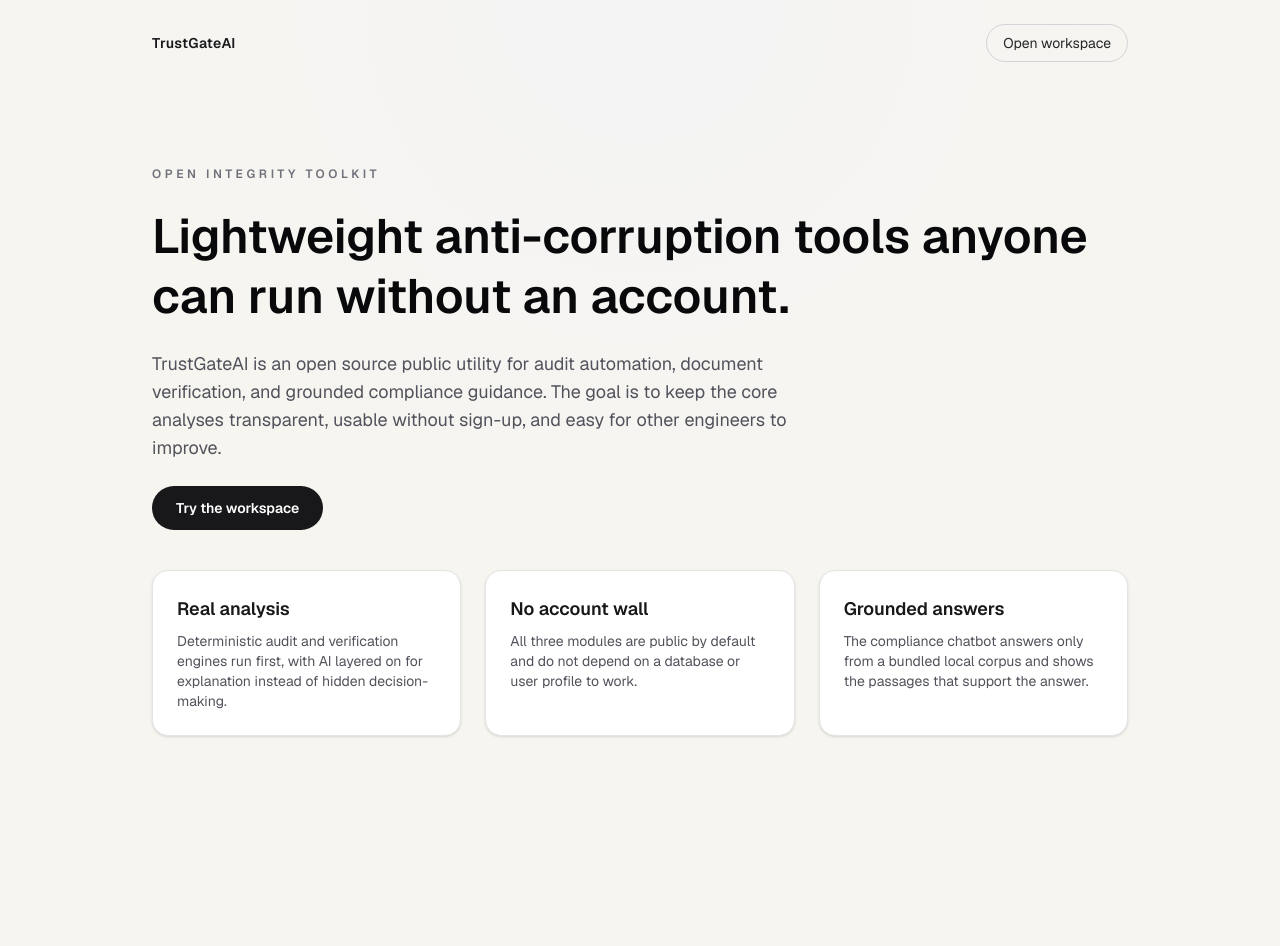
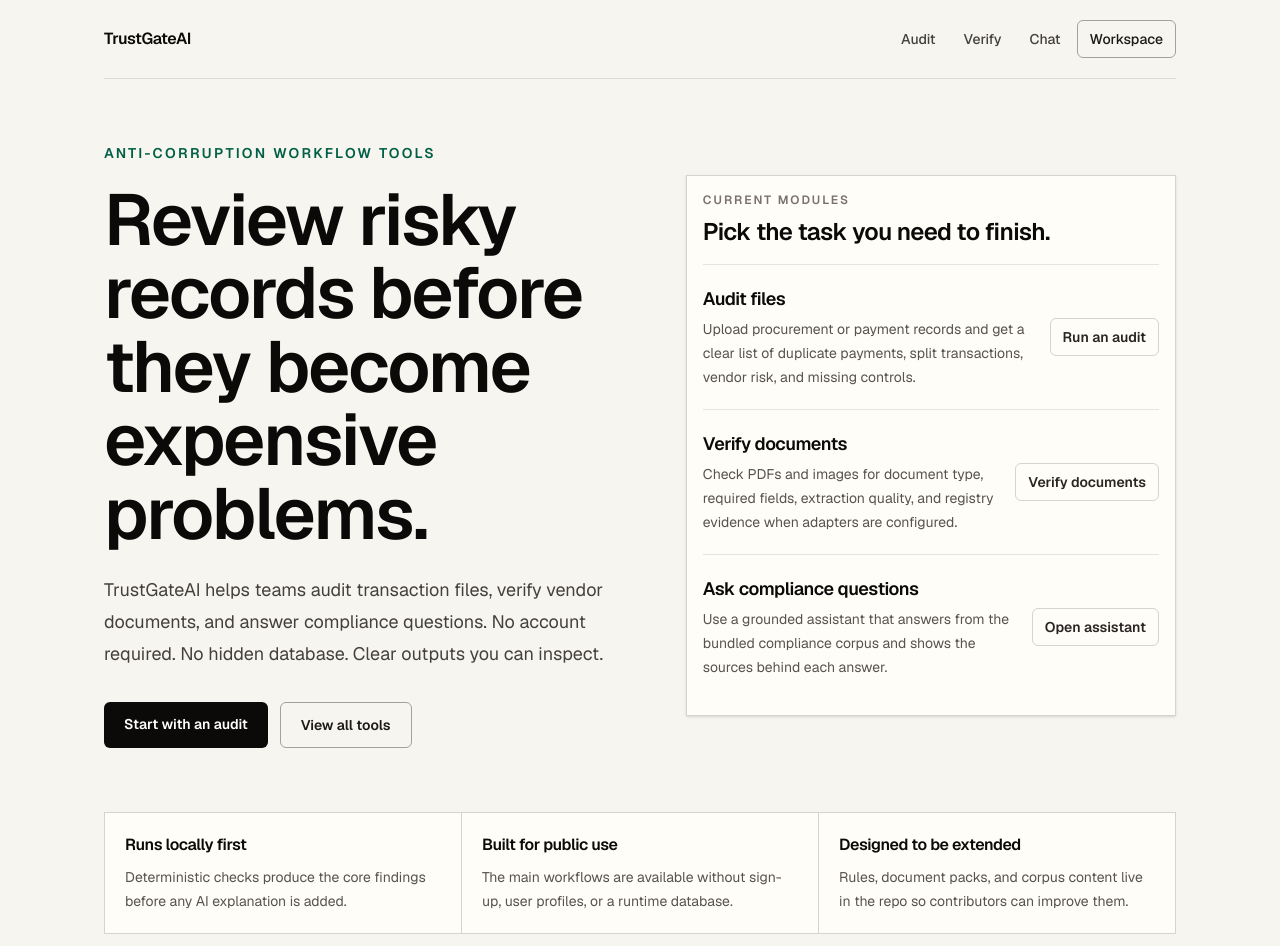
Before and after one commit to stmarkadebayo/TrustGateAI, a Next.js app: page / in a window 1280 px wide. Shown: the top 946 px of the page. Before the commit the page ends 816 px from the top, so only its background shows below. Built offline with nearby package versions, Linux system fonts and the light colour scheme.

Commit message:
Reframe homepage around review workflows

```diff
--- a/src/app/page.tsx
+++ b/src/app/page.tsx
@@ -1,71 +1,128 @@
 import Link from "next/link";
+
+const modules = [
+  {
+    title: "Audit files",
+    body: "Upload procurement or payment records and get a clear list of duplicate payments, split transactions, vendor risk, and missing controls.",
+    href: "/audit",
+    action: "Run an audit",
+  },
+  {
+    title: "Verify documents",
+    body: "Check PDFs and images for document type, required fields, extraction quality, and registry evidence when adapters are configured.",
+    href: "/verify",
+    action: "Verify documents",
+  },
+  {
+    title: "Ask compliance questions",
+    body: "Use a grounded assistant that answers from the bundled compliance corpus and shows the sources behind each answer.",
+    href: "/chat",
+    action: "Open assistant",
+  },
+];
 
 export default function Home() {
   return (
-    <div className="min-h-screen bg-[radial-gradient(circle_at_top,#f4f4f5,transparent_60%)]">
-      <header className="mx-auto flex w-full max-w-5xl items-center justify-between px-6 py-6">
-        <div className="text-sm font-semibold tracking-wide text-zinc-900">
+    <main className="min-h-screen bg-[#f7f5ef] text-stone-950">
+      <div className="mx-auto flex min-h-screen w-full max-w-6xl flex-col px-5 py-5 sm:px-8 lg:px-10">
+        <header className="flex items-center justify-between border-b border-stone-300/80 pb-5">
+          <Link href="/" className="text-base font-semibold tracking-tight">
             TrustGateAI
-        </div>
-        <div className="flex items-center gap-3 text-sm">
+          </Link>
+          <nav className="flex items-center gap-1 text-sm font-medium text-stone-700">
+            <Link href="/audit" className="hidden px-3 py-2 hover:text-stone-950 sm:block">
+              Audit
+            </Link>
+            <Link href="/verify" className="hidden px-3 py-2 hover:text-stone-950 sm:block">
+              Verify
+            </Link>
+            <Link href="/chat" className="hidden px-3 py-2 hover:text-stone-950 sm:block">
+              Chat
+            </Link>
             <Link
               href="/dashboard"
-            className="rounded-full border border-zinc-300 px-4 py-2 text-zinc-800 hover:border-zinc-400"
+              className="rounded-md border border-stone-400 px-3 py-2 text-stone-900 hover:border-stone-700"
             >
-            Open workspace
+              Workspace
             </Link>
-        </div>
+          </nav>
         </header>
 
-      <main className="mx-auto flex w-full max-w-5xl flex-col gap-10 px-6 py-20">
-        <div className="flex flex-col gap-6">
-          <p className="text-xs font-semibold uppercase tracking-[0.3em] text-zinc-500">
-            Open Integrity Toolkit
+        <section className="grid flex-1 gap-10 py-12 lg:grid-cols-[1.05fr_0.95fr] lg:items-center lg:py-16">
+          <div className="max-w-3xl">
+            <p className="text-sm font-semibold uppercase tracking-[0.16em] text-emerald-800">
+              Anti-corruption workflow tools
             </p>
-          <h1 className="text-4xl font-semibold leading-tight text-zinc-950 sm:text-5xl">
-            Lightweight anti-corruption tools anyone can run without an account.
+            <h1 className="mt-5 max-w-4xl text-5xl font-semibold leading-[1.02] tracking-tight text-stone-950 sm:text-6xl lg:text-7xl">
+              Review risky records before they become expensive problems.
             </h1>
-          <p className="max-w-2xl text-lg text-zinc-600">
-            TrustGateAI is an open source public utility for audit automation,
-            document verification, and grounded compliance guidance. The goal is
-            to keep the core analyses transparent, usable without sign-up, and
-            easy for other engineers to improve.
+            <p className="mt-6 max-w-2xl text-lg leading-8 text-stone-700">
+              TrustGateAI helps teams audit transaction files, verify vendor
+              documents, and answer compliance questions. No account required.
+              No hidden database. Clear outputs you can inspect.
             </p>
-          <div className="flex flex-wrap gap-3">
+            <div className="mt-8 flex flex-wrap gap-3">
+              <Link
+                href="/audit"
+                className="rounded-md bg-stone-950 px-5 py-3 text-sm font-semibold text-white hover:bg-stone-800"
+              >
+                Start with an audit
+              </Link>
               <Link
                 href="/dashboard"
-              className="rounded-full bg-zinc-900 px-6 py-3 text-sm font-semibold text-white hover:bg-zinc-800"
+                className="rounded-md border border-stone-400 px-5 py-3 text-sm font-semibold text-stone-900 hover:border-stone-700"
               >
-              Try the workspace
+                View all tools
               </Link>
             </div>
           </div>
 
-        <section className="grid gap-6 sm:grid-cols-3">
+          <div className="border border-stone-300 bg-[#fffdf7] p-4 shadow-sm">
+            <div className="border-b border-stone-200 pb-4">
+              <p className="text-xs font-semibold uppercase tracking-[0.16em] text-stone-500">
+                Current modules
+              </p>
+              <h2 className="mt-2 text-2xl font-semibold tracking-tight">
+                Pick the task you need to finish.
+              </h2>
+            </div>
+            <div className="divide-y divide-stone-200">
+              {modules.map((module) => (
+                <Link
+                  key={module.title}
+                  href={module.href}
+                  className="group grid gap-3 py-5 sm:grid-cols-[1fr_auto] sm:items-center"
+                >
+                  <div>
+                    <h3 className="text-lg font-semibold tracking-tight text-stone-950">
+                      {module.title}
+                    </h3>
+                    <p className="mt-1 max-w-xl text-sm leading-6 text-stone-600">
+                      {module.body}
+                    </p>
+                  </div>
+                  <span className="w-fit rounded-md border border-stone-300 px-3 py-2 text-sm font-semibold text-stone-800 group-hover:border-emerald-800 group-hover:text-emerald-900">
+                    {module.action}
+                  </span>
+                </Link>
+              ))}
+            </div>
+          </div>
+        </section>
+
+        <section className="grid gap-px overflow-hidden border border-stone-300 bg-stone-300 md:grid-cols-3">
           {[
-            {
-              title: "Real analysis",
-              body: "Deterministic audit and verification engines run first, with AI layered on for explanation instead of hidden decision-making.",
-            },
-            {
-              title: "No account wall",
-              body: "All three modules are public by default and do not depend on a database or user profile to work.",
-            },
-            {
-              title: "Grounded answers",
-              body: "The compliance chatbot answers only from a bundled local corpus and shows the passages that support the answer.",
-            },
-          ].map((card) => (
-            <div
-              key={card.title}
-              className="rounded-2xl border border-zinc-200 bg-white p-6 shadow-sm"
-            >
-              <h3 className="text-lg font-semibold text-zinc-900">{card.title}</h3>
-              <p className="mt-2 text-sm text-zinc-600">{card.body}</p>
+            ["Runs locally first", "Deterministic checks produce the core findings before any AI explanation is added."],
+            ["Built for public use", "The main workflows are available without sign-up, user profiles, or a runtime database."],
+            ["Designed to be extended", "Rules, document packs, and corpus content live in the repo so contributors can improve them."],
+          ].map(([title, body]) => (
+            <div key={title} className="bg-[#fffdf7] p-5">
+              <h3 className="font-semibold tracking-tight">{title}</h3>
+              <p className="mt-2 text-sm leading-6 text-stone-600">{body}</p>
             </div>
           ))}
         </section>
+      </div>
     </main>
-    </div>
   );
 }
```
Lines whose indentation alone changed are shown as unchanged.
